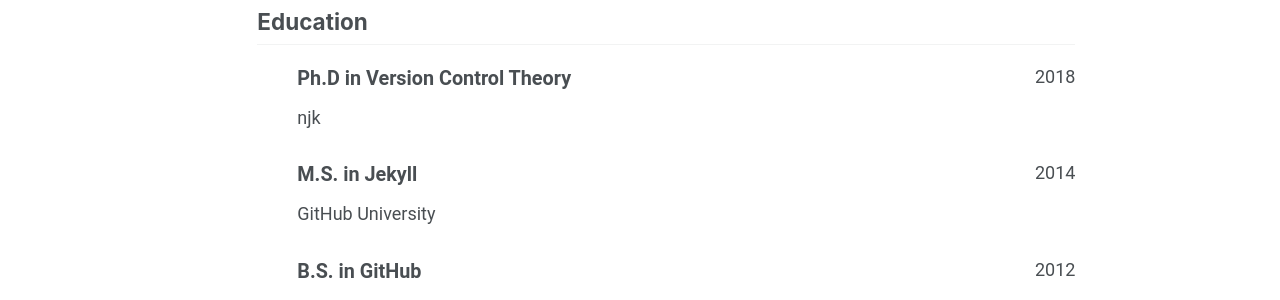
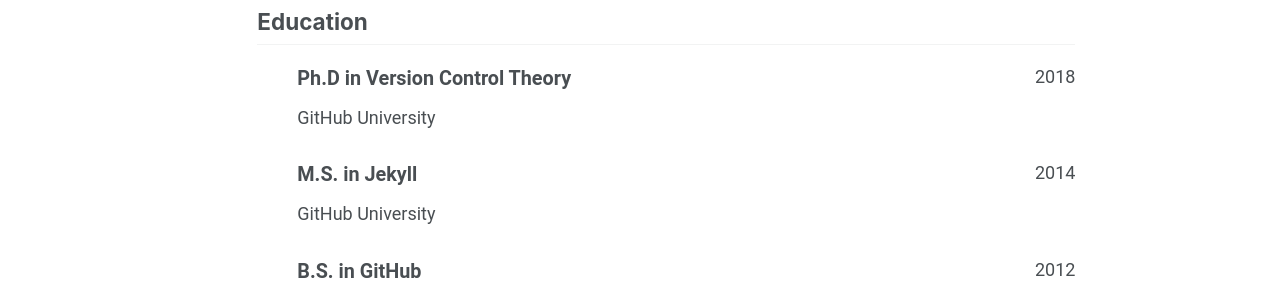
Before and after one commit to kch-chloe/kch-chloe.github.io, a Jekyll site: the page built from _pages/cv-json.md, in a window 1280 px wide and 900 px high, scrolled down 359 px. Shown: the part 153-453 px from the top of the window. Built offline with Jekyll 4.4.1, drawn with Linux system fonts in a browser that asks for light colours; a script bundle is joined from its source files by our own code; library files that are not in the unit come from our copies.

Commit message:
Update cv.json

```diff
--- a/_data/cv.json
+++ b/_data/cv.json
@@ -33,7 +33,7 @@
   "work": [],
   "education": [
     {
-      "institution": "njk",
+      "institution": "GitHub University",
       "area": "Ph.D in Version Control Theory",
       "studyType": "",
       "startDate": "",
```
